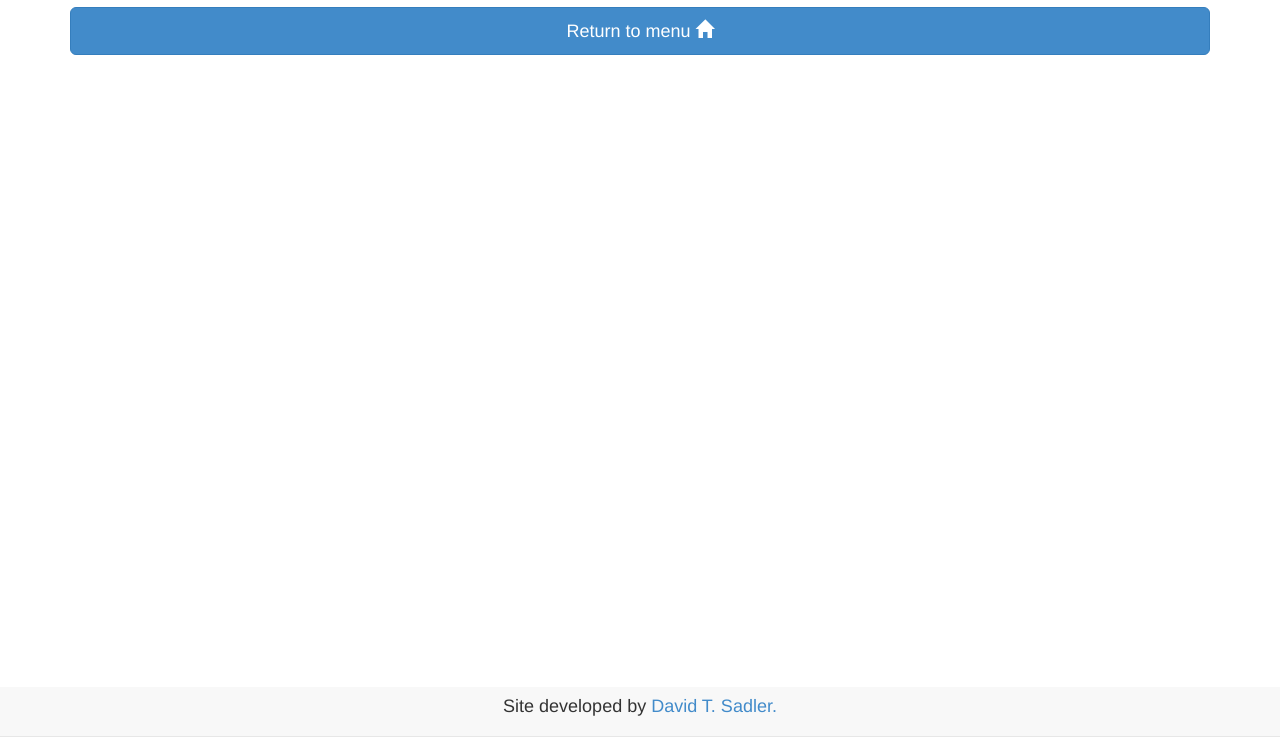
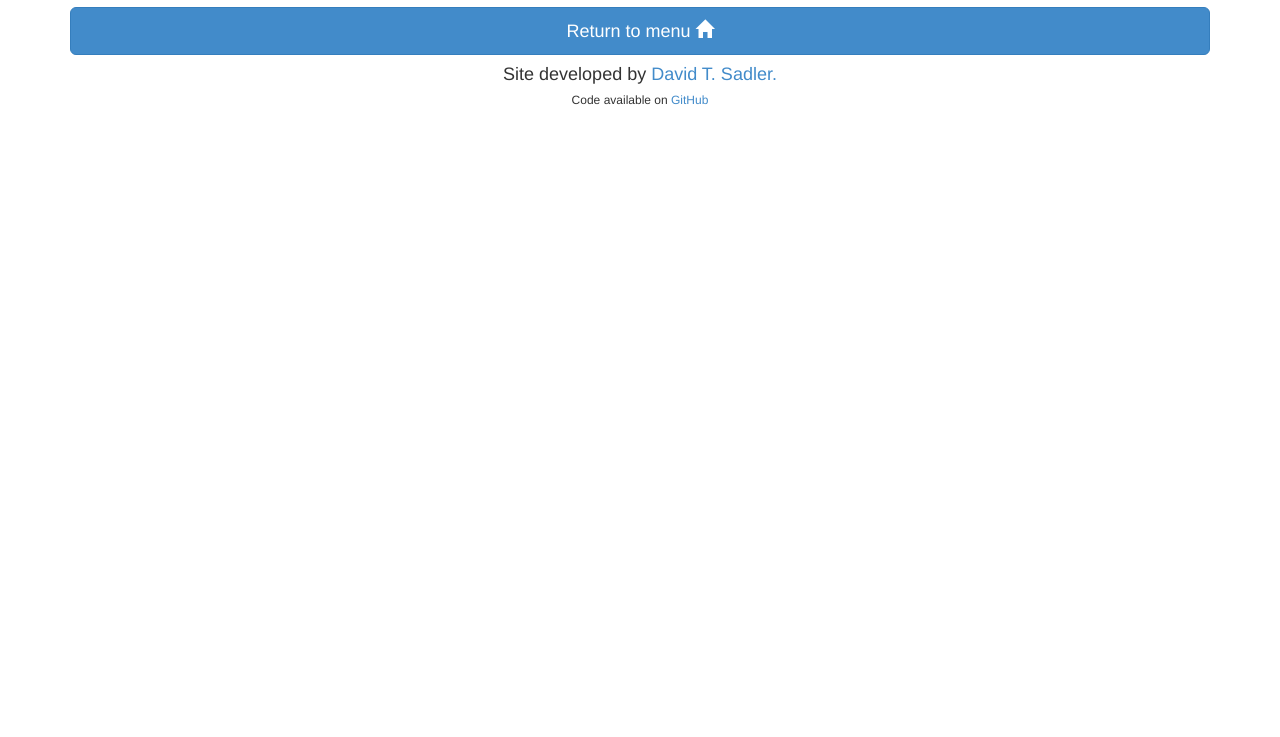
Before and after one commit to davidtsadler/learnkana, a website: page app/about/index.html in a window 1280 px wide. Shown: the part 63-800 px from the top of the page. Drawn offline with Linux system fonts and the light colour scheme.

Commit message:
Add GitHub link to about page.

```diff
--- a/app/about/index.html
+++ b/app/about/index.html
@@ -14,9 +14,8 @@
     <div class="container">
       <h1>About Learn Kana</h1>
       <a href="/" target="_self" class="btn btn-primary btn-block btn-lg" >Return to menu <span class="glyphicon glyphicon-home"></span></a>
-      <nav class="navbar navbar-default navbar-fixed-bottom" role="navigation">
-        <h4 class="text-center">Site developed by <a href="http://davidtsadler.com/" target="_blank" title="Link to the site's developer.">David T. Sadler.</a></h4>
-      </nav>
+      <h4 class="text-center">Site developed by <a href="http://davidtsadler.com/" target="_blank" title="Link to the site's developer.">David T. Sadler.</a></h4>
+      <h6 class="text-center">Code available on <a href="https://github.com/davidtsadler/learnkana" target="_blank" title="Link to sites's GitHub repository">GitHub</a></h6>
     </div>
   </body>
 </html>
```
